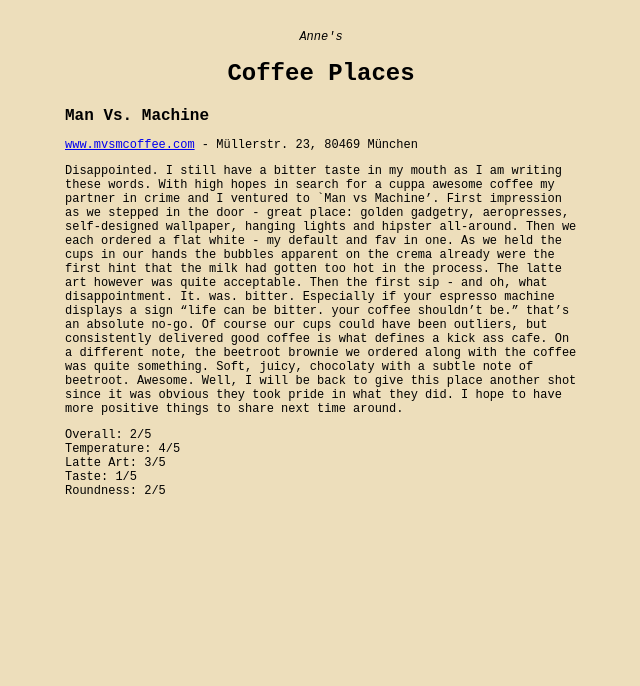
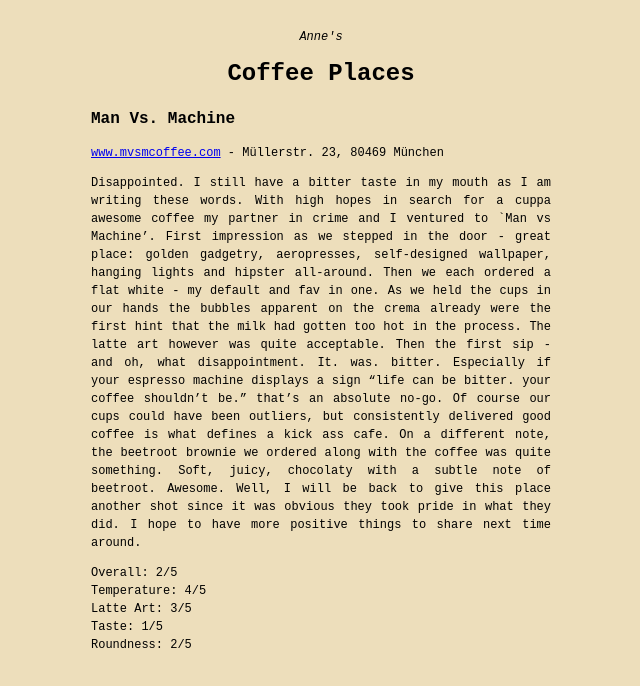
Before and after one commit to coffee-places/coffee-places.github.io, a plain HTML site: page index.html in a window 1280 px wide. Shown: the whole page, without its empty margins (319-959 px from the left). Drawn offline with Linux system fonts and the light colour scheme.

Commit message:
Small improvements

```diff
--- a/index.html
+++ b/index.html
@@ -4,7 +4,7 @@
 	<meta charset="utf-8">
 
 	<title>Anne's Coffee Places</title>
-	<meta name="description" content="Anne's Coffee Places">
+	<meta name="description" content="Anne's Coffee Places (mostly in Munich)">
 	<meta name="author" content="Anne">
 
 	<link rel="stylesheet" href="styles.css">
--- a/styles.css
+++ b/styles.css
@@ -1,14 +1,19 @@
+html {
+  box-sizing: border-box;
+}
+*, *:before, *:after {
+  box-sizing: inherit;
+}
+
 body {
 	background: #EDDEBB;
 	font: 12px Courier New, serif;
 }
 
 #wrap {
-	position: absolute;
-	left: 50%;
-	top: 30px;
-	width: 40%;
-	margin-left: -20%;
+	margin: 20px auto 0 auto;
+	max-width: 480px;
+	padding: 10px;
 }
 
 .subtitle {
@@ -28,4 +33,6 @@ h2 {
 
 article {
 	margin-top: 20px;
+	text-align: justify;
+	line-height: 1.5;
 }
```
